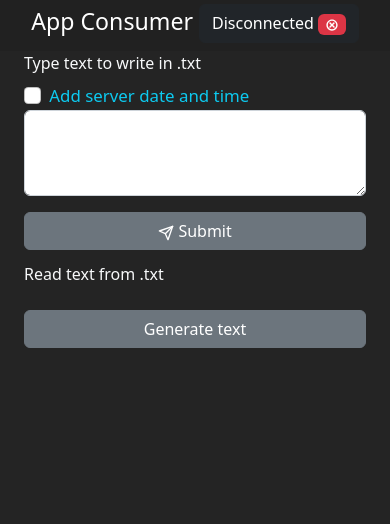
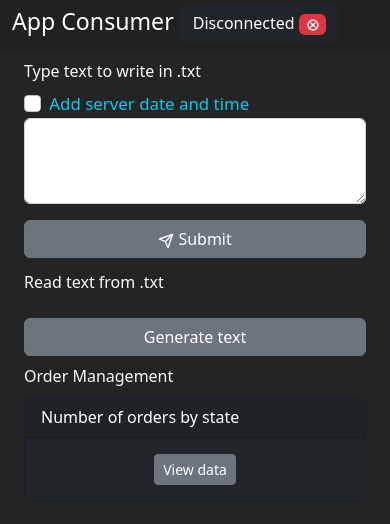
Before and after one commit to 1W3112063PereyraEmiliano/DevelopmentTest, a React (Create React App) app in the folder App/appconsumer/: page / in a window 390 px wide. Shown: the top 524 px of the page. Built offline with nearby package versions, Linux system fonts and the light colour scheme.

Commit message:
20221117-Se modifican algunos estilos. Se agrega llamada al nuevo metodo endpoint del Service que retorna las ordenes por estado. **Detalles de diseño** Se agrega los mensajes de conexión en header. **Deudas** Ver el tema de cols con responsivida

```diff
--- a/App/appconsumer/src/App.css
+++ b/App/appconsumer/src/App.css
@@ -7,7 +7,6 @@
   background-color: #212121;
   display: flex;
   flex-direction: column;
-  align-items: center;
   justify-content: baseline;
   font-size: calc(10px + 2vmin);
   color: white;
--- a/App/appconsumer/src/App.js
+++ b/App/appconsumer/src/App.js
@@ -10,6 +10,7 @@ function App() {
   const [text, setText] = useState('');
   const [dataFromResult, setDataFromResult] = useState()
   const [dataFromReadResult, setDataFromReadResult] = useState()
+  const [dataFromOrdersByState, setDataOrdersByState] = useState()
   const [show, setShow] = useState(false)
   const [isConnected, setIsConnected] = useState(false)
   const [messageConnected, setMessageConnected] = useState('')
@@ -63,6 +64,7 @@ function App() {
 
         setIsConnected(false)
         setShowAlertForServiceError(true)
+
         return new Promise((resolve) => {
           setTimeout(() => {
             setShowAlertForServiceError(false)
@@ -112,6 +114,7 @@ function App() {
 
         setIsConnected(false)
         setShowAlertForServiceError(true)
+
         return new Promise((resolve) => {
           setTimeout(() => {
             setShowAlertForServiceError(false)
@@ -124,6 +127,56 @@ function App() {
 
     } else {
 
+      setShowAlertForDisconnected(true)
+
+      return new Promise((resolve) => {
+        setTimeout(() => {
+          setShowAlertForDisconnected(false)
+          resolve();
+        }, 2000)
+      });
+
+    }
+
+  }
+
+  const getOrdersByState = async () => {
+
+    if (isConnected) {
+
+      const result = {}
+
+      const res = await axios.get('orders/managment/status').then((response) => {
+        result.data = response.data.response
+        result.status = response.status
+      }).catch((error) => {
+        if (error.response) {
+          result.message = error.response.data.response
+          result.status = error.response.status
+        }
+      })
+
+      if (result.status === 200) {
+
+        setDataOrdersByState(result)
+
+      } else {
+
+        setIsConnected(false)
+        setShowAlertForServiceError(true)
+
+        return new Promise((resolve) => {
+          setTimeout(() => {
+            setShowAlertForServiceError(false)
+            resolve();
+          }, 4000)
+        });
+
+      }
+
+    } else {
+
+      setShowAlertForServiceError(false)
       setShowAlertForDisconnected(true)
 
       return new Promise((resolve) => {
@@ -236,6 +289,9 @@ function App() {
   return (
     <div>
       <header className="App-header">
+        <Container fluid>
+          <Row>
+            <Col lg="8">
               <h3>
                 App Consumer <Button variant="dark" onClick={canConnect}>
                   {
@@ -254,6 +310,27 @@ function App() {
                   }
                 </Button>
               </h3>
+            </Col>
+            <Col lg="4">
+              <Row>
+                <Col md="12">
+                  <Alert show={showAlertForDisconnected} key={'warning'} variant={'warning'}>
+                    <h6>You're not online!</h6>
+                  </Alert>
+                </Col>
+              </Row>
+              <Row>
+                <Col md="12">
+                  <Alert show={showAlertForServiceError} key={'danger'} variant={'danger'}>
+                    <h6>
+                      Could not establish connection with the Service, are you sure that it is turned on?
+                    </h6>
+                  </Alert>
+                </Col>
+              </Row>
+            </Col>
+          </Row>
+        </Container>
       </header>
       <div className="bg-grey">
         <Container fluid>
@@ -261,7 +338,7 @@ function App() {
             <Col lg="4">
               <Container fluid>
                 <Row>
-                  <Col className="mb-2" lg="12">
+                  <Col className="mb-2 mt-2" lg="12">
                     <Form.Group className="mb-3">
                       <Form.Label className="text-light">Type text to write in .txt</Form.Label>
                       <Form.Check
@@ -315,24 +392,6 @@ function App() {
                     </>
                   )
                 }
-                <Row>
-                  <Col md="12">
-                    <Alert show={showAlertForDisconnected} key={'warning'} variant={'warning'}>
-                      <h6>
-                        You're not online!
-                      </h6>
-                    </Alert>
-                  </Col>
-                </Row>
-                <Row>
-                  <Col md="12">
-                    <Alert show={showAlertForServiceError} key={'danger'} variant={'danger'}>
-                      <h6>
-                        Could not establish connection with the Service, are you sure that it is turned on?
-                      </h6>
-                    </Alert>
-                  </Col>
-                </Row>
               </Container>
 
               <Container fluid className="mt-1">
@@ -398,10 +457,76 @@ function App() {
                 </Row>
               </Container>
             </Col>
+
+            <Col lg="8">
+              <Container fluid>
+                <Row>
+                  <Col className="mb-2 mt-2" lg="12">
+                    <Form.Group>
+                      <Form.Label className="text-light">Order Management</Form.Label>
+                    </Form.Group>
+                    <Card
+                      bg="dark"
+                      key={"dark"}
+                      text={'white'}
+                    >
+                      <Card.Header>
+                        Number of orders by state
+                      </Card.Header>
+                      <Card.Body>
+                        {
+                          dataFromOrdersByState && (
+                            <>
+                              <Container fluid>
+                                {
+                                  dataFromOrdersByState.data.map((item) => {
+                                    return (
+                                      <div key={item.status}>
+                                        <Row>
+                                          <Col lg="11" md="11">
+                                            Estado {item.status}
+                                          </Col>
+                                          <Col className="text-info" lg="1" md="1">
+                                            {item.count}
+                                          </Col>
+                                        </Row>
+                                      </div>
+                                    )
+                                  })
+                                }
+                                <Row>
+                                  <Col className="text-center" lg="12">
+                                    <Button className="btn-sm" onClick={getOrdersByState} variant="secondary">Refresh data</Button>
+                                  </Col>
+                                </Row>
+                              </Container>
+                            </>
+                          )
+                        }
+                        {
+                          !dataFromOrdersByState && (
+                            <>
+                              <Container>
+                                <Row>
+                                  <Col className="text-center" lg="12">
+                                    <Button className="btn-sm" onClick={getOrdersByState} variant="secondary">View data</Button>
+                                  </Col>
+                                </Row>
+                              </Container>
+                            </>
+                          )
+                        }
+
+                      </Card.Body>
+                    </Card>
+                  </Col>
+                </Row>
+              </Container>
+            </Col>
           </Row>
         </Container>
       </div>
-    </div >
+    </div>
   );
 }
 
```
Lines whose indentation alone changed are shown as unchanged.
